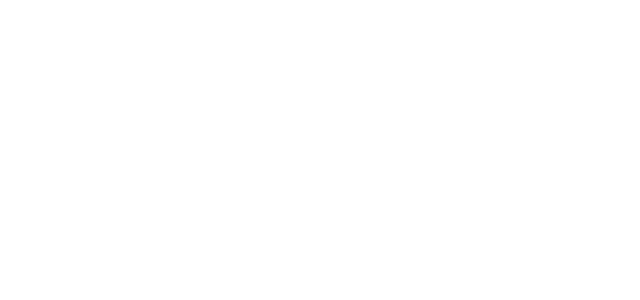
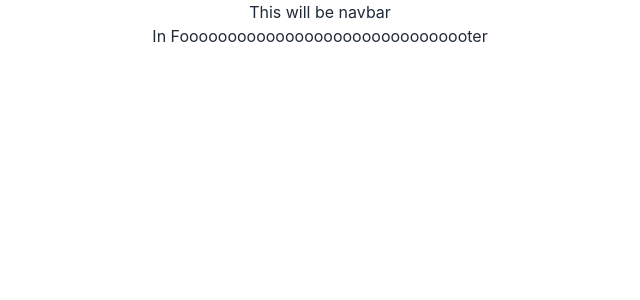
Before and after one commit to etikona/e-study, a React (Create React App) app: page / in a window 1280 px wide. Shown: the top 300 px of the page, without its empty margins (320-960 px from the left). Built offline with nearby package versions, Linux system fonts and the light colour scheme; no server answers.

Commit message:
tailwind and daisy ui added

```diff
--- a/package.json
+++ b/package.json
@@ -6,6 +6,7 @@
     "@testing-library/jest-dom": "^5.16.5",
     "@testing-library/react": "^13.4.0",
     "@testing-library/user-event": "^13.5.0",
+    "daisyui": "^2.33.0",
     "firebase": "^9.12.1",
     "react": "^18.2.0",
     "react-dom": "^18.2.0",
@@ -36,5 +37,10 @@
       "last 1 firefox version",
       "last 1 safari version"
     ]
+  },
+  "devDependencies": {
+    "autoprefixer": "^10.4.12",
+    "postcss": "^8.4.18",
+    "tailwindcss": "^3.2.1"
   }
 }
--- /dev/null
+++ b/postcss.config.js
@@ -0,0 +1,6 @@
+module.exports = {
+  plugins: {
+    tailwindcss: {},
+    autoprefixer: {},
+  },
+}
--- a/src/App.js
+++ b/src/App.js
@@ -1,10 +1,12 @@
 import logo from './logo.svg';
 import './App.css';
+import { RouterProvider } from 'react-router-dom';
+import { routes } from './Routes/Routes';
 
 function App() {
   return (
     <div className="App">
-
+      <RouterProvider router={routes}></RouterProvider>
     </div>
   );
 }
--- a/src/Routes/Routes.js
+++ b/src/Routes/Routes.js
@@ -1,6 +1,7 @@
 import { Children } from "react";
 import { createBrowserRouter } from "react-router-dom";
 import Main from "../layouts/Main";
+import Header from "../Shared/Header";
 
 export const routes = createBrowserRouter([
     {
--- a/src/index.css
+++ b/src/index.css
@@ -1,3 +1,7 @@
+@tailwind base;
+@tailwind components;
+@tailwind utilities;
+
 body {
   margin: 0;
   font-family: -apple-system, BlinkMacSystemFont, 'Segoe UI', 'Roboto', 'Oxygen',
--- a/src/index.js
+++ b/src/index.js
@@ -3,11 +3,14 @@
 import './index.css';
 import App from './App';
 import reportWebVitals from './reportWebVitals';
+import UserContext from './contexts/UserContext';
 
 const root = ReactDOM.createRoot(document.getElementById('root'));
 root.render(
   <React.StrictMode>
+    <UserContext>
     <App />
+    </UserContext>
   </React.StrictMode>
 );
 
--- a/src/layouts/Main.js
+++ b/src/layouts/Main.js
@@ -1,10 +1,14 @@
 import React from 'react';
 import { Outlet } from 'react-router-dom';
+import Footer from '../Shared/Footer';
+import Header from '../Shared/Header';
 
 const Main = () => {
     return (
         <div>
+            <Header/>
             <Outlet/>
+            <Footer/>
         </div>
     );
 };
--- /dev/null
+++ b/tailwind.config.js
@@ -0,0 +1,10 @@
+/** @type {import('tailwindcss').Config} */
+module.exports = {
+  content: [
+    "./src/**/*.{js,jsx,ts,tsx}",
+  ],
+  theme: {
+    extend: {},
+  },
+  plugins: [require("daisyui")],
+}
```
Also changed, not shown: 1 other file (tests, documents, lock files or other folders).
